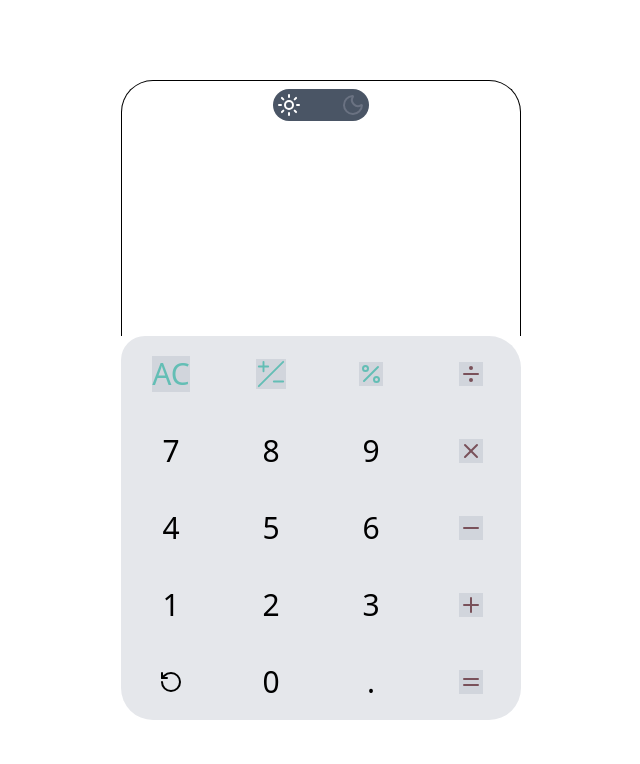
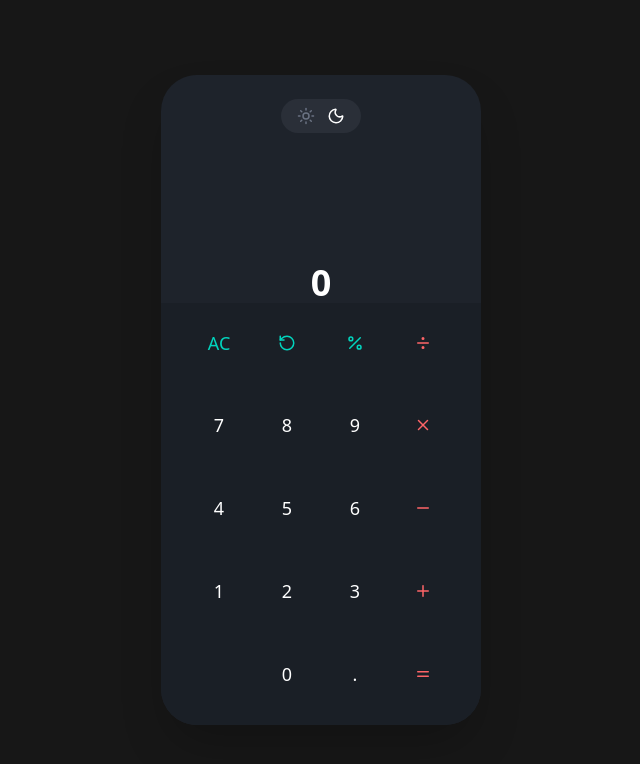
Before and after one commit to Subhajitincareer/Calculator, a React (Vite) app in the folder Calculator/: page / in a window 1280 px wide. Shown: the top 764 px of the page, without its empty margins (319-959 px from the left). Built offline with nearby package versions, Linux system fonts and the light colour scheme.

Commit message:
complete project

```diff
--- a/Calculator/src/Components/Calculator.jsx
+++ b/Calculator/src/Components/Calculator.jsx
@@ -1,130 +1,194 @@
-import React from "react";
+import { useState } from "react";
 import {
-  RotateCcw,
-  Percent,
+  Sun,
+  Moon,
   Divide,
   X,
   Minus,
   Plus,
   Equal,
-  Sun,
-  Moon,
+  Percent,
+  RotateCcw,
 } from "lucide-react";
-import { useState } from "react";
-const Calculator = () => {
-  const [toggle, settoggle] = useState(false);
 
-  function handleZeroClick() {
-    alert("You clicked 0");
+/* ----------------- SAFE MATH ENGINE ----------------- */
+function calculate(expression) {
+  try {
+    const tokens = expression.match(/(\d+\.?\d*|\+|\-|\*|\/)/g);
+    if (!tokens) return "";
+
+    const stack = [];
+    let current = Number(tokens[0]);
+
+    for (let i = 1; i < tokens.length; i += 2) {
+      const op = tokens[i];
+      const next = Number(tokens[i + 1]);
+
+      if (op === "*") current *= next;
+      else if (op === "/") current /= next;
+      else {
+        stack.push(current);
+        stack.push(op);
+        current = next;
+      }
+    }
+    stack.push(current);
+
+    let result = stack[0];
+    for (let i = 1; i < stack.length; i += 2) {
+      if (stack[i] === "+") result += stack[i + 1];
+      if (stack[i] === "-") result -= stack[i + 1];
+    }
+    return String(+result.toFixed(8));
+  } catch {
+    return "Error";
   }
+}
+
+/* ----------------- COMPONENT ----------------- */
+export default function Calculator() {
+  const [dark, setDark] = useState(true);
+  const [input, setInput] = useState("");
+  const [expression, setExpression] = useState("");
+
+  const addValue = (val) => {
+    setInput((p) => p + val);
+  };
+
+  const addOperator = (op) => {
+    if (!input) return;
+    setExpression((p) => p + input + " " + op + " ");
+    setInput("");
+  };
+
+  const handleEqual = () => {
+    if (!input) return;
+    const full = (expression + input).replace(/×/g, "*").replace(/÷/g, "/");
+    const result = calculate(full);
+    setExpression("");
+    setInput(result);
+  };
+
+  const handlePercent = () => {
+    if (!input) return;
+    setInput(String(Number(input) / 100));
+  };
+
+  const backspace = () => {
+    setInput((p) => p.slice(0, -1));
+  };
+
+  const clearAll = () => {
+    setInput("");
+    setExpression("");
+  };
 
   return (
-    <>
-      <div className="w-screen h-screen bg-white">
-        <div className="w-full h-full small-mobile:flex justify-center items-center bg-white">
-          <div className="rounded-4xl bg-white max-small-mobile:w-full max-small-mobile:h-full  max-large-mobile:w-80 max-large-mobile:h-[80%] 0 max-tablet:w-102 max-tablet:h-[80%] max-small-laptop:h-[80%] max-small-laptop:w-122  desktop:h-[80%] desktop:w-100 ">
+    <div
+      className={`w-screen h-screen flex justify-center items-center ${
+        dark ? "bg-neutral-900" : "bg-gray-200"
+      }`}
+    >
+      {/* Phone */}
+      <div
+        className={`w-[320px] h-[650px] rounded-[36px] shadow-2xl overflow-hidden ${
+          dark ? "bg-[#1E232B] text-white" : "bg-white text-black"
+        }`}
+      >
+        {/* Display */}
+        <div className="h-[35%] px-6 pt-6 flex flex-col justify-between">
+          {/* Theme toggle */}
+          <div className="flex justify-center">
             <div
-              className={`w-full h-[40%] border-t border-l border-r rounded-tl-4xl rounded-tr-4xl ${
-                toggle ? "bg-black" : "bg-white"
+              className={`flex gap-3 px-4 py-2 rounded-full ${
+                dark ? "bg-[#2A2F38]" : "bg-gray-100"
               }`}
             >
-              <div className="w-full h-auto flex justify-center p-2">
-                <div className="w-[25%] flex bg-gray-600 rounded-3xl p-1">
-                  <div className="w-full ">
-                    <Sun
-                      className={`${toggle ? "text-gray-500" : "text-white"}`}
-                      onClick={() => settoggle(false)}
-                    />
-                  </div>
-                  <div
-                  >
-                    <Moon   className={`${toggle ? "text-white" : "text-gray-500"}`}
-                    onClick={() => settoggle(true)}/>
-                  </div>
-                </div>
-              </div>
-            </div>
-            <div className="w-full h-[60%] bg-gray-200 grid grid-cols-4 rounded-tl-3xl rounded-br-4xl rounded-bl-4xl rounded-tr-4xl">
-              <div className="h-full  grid grid-rows-5 place-items-center auto-cols-fr">
-                <button className=" text-3xl bg-gray-300 text-[#63BEB5] ">
-                  AC
-                </button>
-                <button className="text-3xl">7</button>
-                <button className="text-3xl">4</button>
-                <button className="text-3xl">1</button>
-                <button className="text-3xl">
-                  <RotateCcw />
-                </button>
-              </div>
-              <div className="h-full  grid grid-rows-5 place-items-center auto-cols-fr">
-                <button className="text-3xl bg-gray-300 text-[#63BEB5]">
-                  <svg
-                    xmlns="http://www.w3.org/2000/svg"
-                    width="30"
-                    height="30"
-                    fill="currentColor"
-                    class="bi bi-plus-slash-minus"
-                    viewBox="0 0 16 16"
-                  >
-                    <path d="m1.854 14.854 13-13a.5.5 0 0 0-.708-.708l-13 13a.5.5 0 0 0 .708.708M4 1a.5.5 0 0 1 .5.5v2h2a.5.5 0 0 1 0 1h-2v2a.5.5 0 0 1-1 0v-2h-2a.5.5 0 0 1 0-1h2v-2A.5.5 0 0 1 4 1m5 11a.5.5 0 0 1 .5-.5h5a.5.5 0 0 1 0 1h-5A.5.5 0 0 1 9 12" />
-                  </svg>
-                </button>
-                <button className="text-3xl">8</button>
-                <button className="text-3xl">5</button>
-                <button className="text-3xl">2</button>
-                <button className="text-3xl" onClick={handleZeroClick}>
-                  0
-                </button>
-              </div>
-              <div className="h-full  grid grid-rows-5 place-items-center auto-cols-fr">
-                <button className="text-3xl bg-gray-300 text-[#63BEB5]">
-                  <Percent />
-                </button>
-                <button className="text-3xl">9</button>
-                <button className="text-3xl">6</button>
-                <button className="text-3xl">3</button>
-                <button className="text-3xl">.</button>
-              </div>
-              <div className="h-full  grid grid-rows-5 place-items-center auto-rows-fr">
-                <button className="text-3xl bg-gray-300 text-[#79515A]">
-                  <Divide />
-                </button>
-                <button className="text-3xl bg-gray-300 text-[#79515A]">
-                  <X />
-                </button>
-                <button className="text-3xl bg-gray-300 text-[#79515A]">
-                  <Minus />
-                </button>
-                <button className="text-3xl bg-gray-300 text-[#79515A]">
-                  <Plus />
-                </button>
-                <button className="text-xl bg-gray-300 text-[#79515A]">
-                  <Equal />
-                </button>
-              </div>
+              <Sun
+                size={18}
+                onClick={() => setDark(false)}
+                className={dark ? "text-gray-500" : "text-black"}
+              />
+              <Moon
+                size={18}
+                onClick={() => setDark(true)}
+                className={dark ? "text-white" : "text-gray-400"}
+              />
             </div>
           </div>
+
+          {/* Expression */}
+          <div className="text-center text-sm opacity-60">{expression}</div>
+
+          {/* Result */}
+          <div className="text-center text-4xl font-semibold break-all">
+            {input || "0"}
+          </div>
+        </div>
+
+        {/* Keypad */}
+        <div
+          className={`h-[65%] grid grid-cols-4 px-6 py-4 gap-y-6 ${
+            dark ? "bg-[#1A1F26]" : "bg-gray-50"
+          }`}
+        >
+          <Btn accent onClick={clearAll}>
+            AC
+          </Btn>
+          <Btn accent onClick={backspace}>
+            <RotateCcw size={18} />
+          </Btn>
+          <Btn accent onClick={handlePercent}>
+            <Percent size={18} />
+          </Btn>
+          <Btn operator onClick={() => addOperator("÷")}>
+            <Divide size={18} />
+          </Btn>
+
+          <Btn onClick={() => addValue("7")}>7</Btn>
+          <Btn onClick={() => addValue("8")}>8</Btn>
+          <Btn onClick={() => addValue("9")}>9</Btn>
+          <Btn operator onClick={() => addOperator("×")}>
+            <X size={18} />
+          </Btn>
+
+          <Btn onClick={() => addValue("4")}>4</Btn>
+          <Btn onClick={() => addValue("5")}>5</Btn>
+          <Btn onClick={() => addValue("6")}>6</Btn>
+          <Btn operator onClick={() => addOperator("-")}>
+            <Minus size={18} />
+          </Btn>
+
+          <Btn onClick={() => addValue("1")}>1</Btn>
+          <Btn onClick={() => addValue("2")}>2</Btn>
+          <Btn onClick={() => addValue("3")}>3</Btn>
+          <Btn operator onClick={() => addOperator("+")}>
+            <Plus size={18} />
+          </Btn>
+
+          <Btn />
+          <Btn onClick={() => addValue("0")}>0</Btn>
+          <Btn onClick={() => addValue(".")}>.</Btn>
+          <Btn operator onClick={handleEqual}>
+            <Equal size={18} />
+          </Btn>
         </div>
       </div>
-    </>
+    </div>
   );
-};
-
-{
-  /*     <div className="w-screen h-screen flex justify-center items-center bg-gray-200 small-mobile:w-screen small-mobile:h-screen small-mobile:bg-red-500">
-      <div className="w-96 h-96 bg-amber-200 grid grid-cols-4">
-        <div className="h-full bg-amber-700 flex flex-col items-center gap-10">
-          <div className="text-3GITHUBxl">2</div>
-          <div className="text-3xl">3</div>
-          <div className="text-3xl">4</div>
-          <div className="text-3xl">5</div>
-          <div className="text-3xl">1</div>
-        </div>
-        <div></div>
-        <div></div>
-        <div></div>
-      </div>
-    </div> */
 }
 
-export default Calculator;
+/* ----------------- BUTTON ----------------- */
+function Btn({ children, operator, accent, onClick }) {
+  return (
+    <button
+      onClick={onClick}
+      className={`h-12 rounded-xl flex items-center justify-center text-lg transition
+      ${
+        operator ? "text-red-400" : accent ? "text-teal-400" : ""
+      } hover:opacity-80`}
+    >
+      {children}
+    </button>
+  );
+}
```
